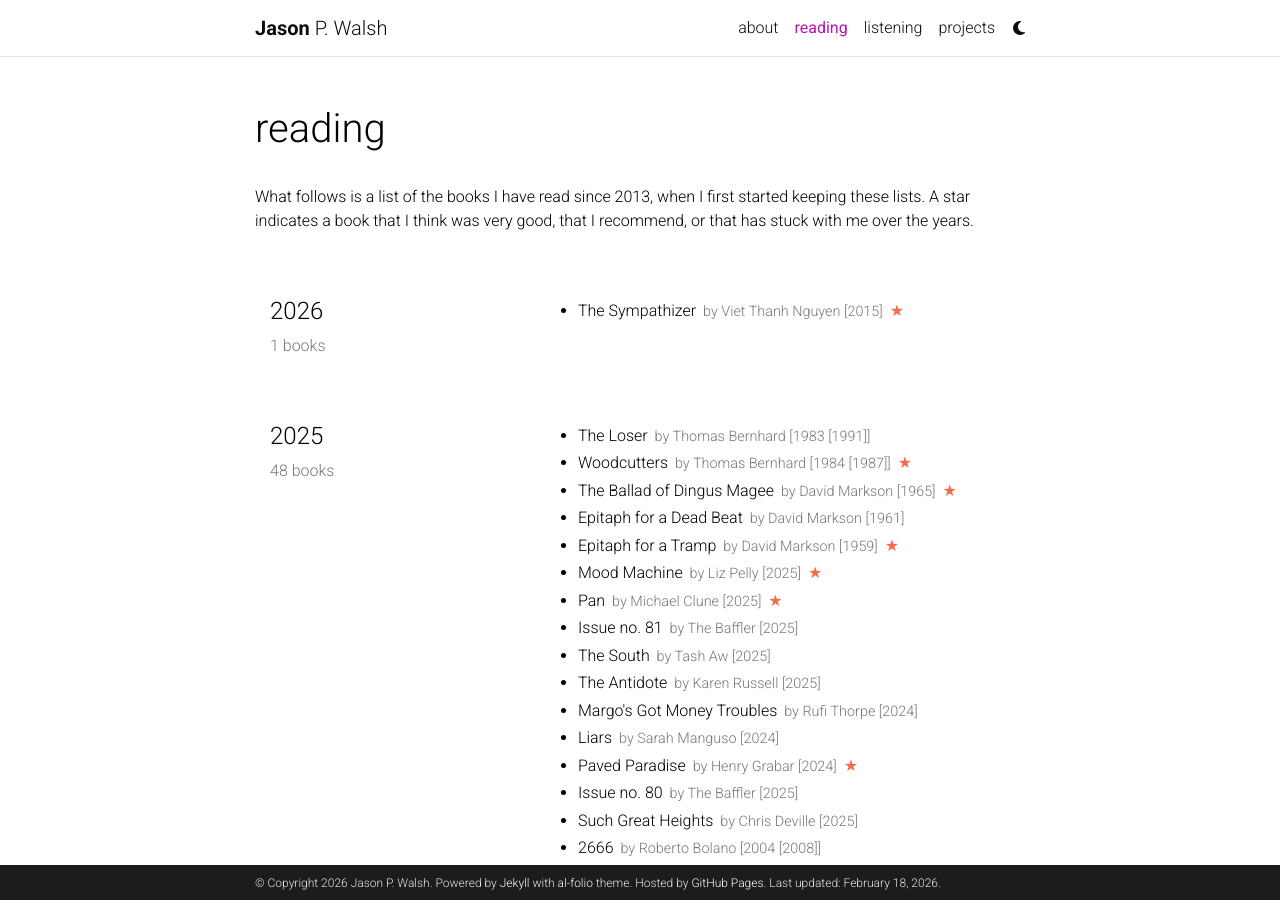
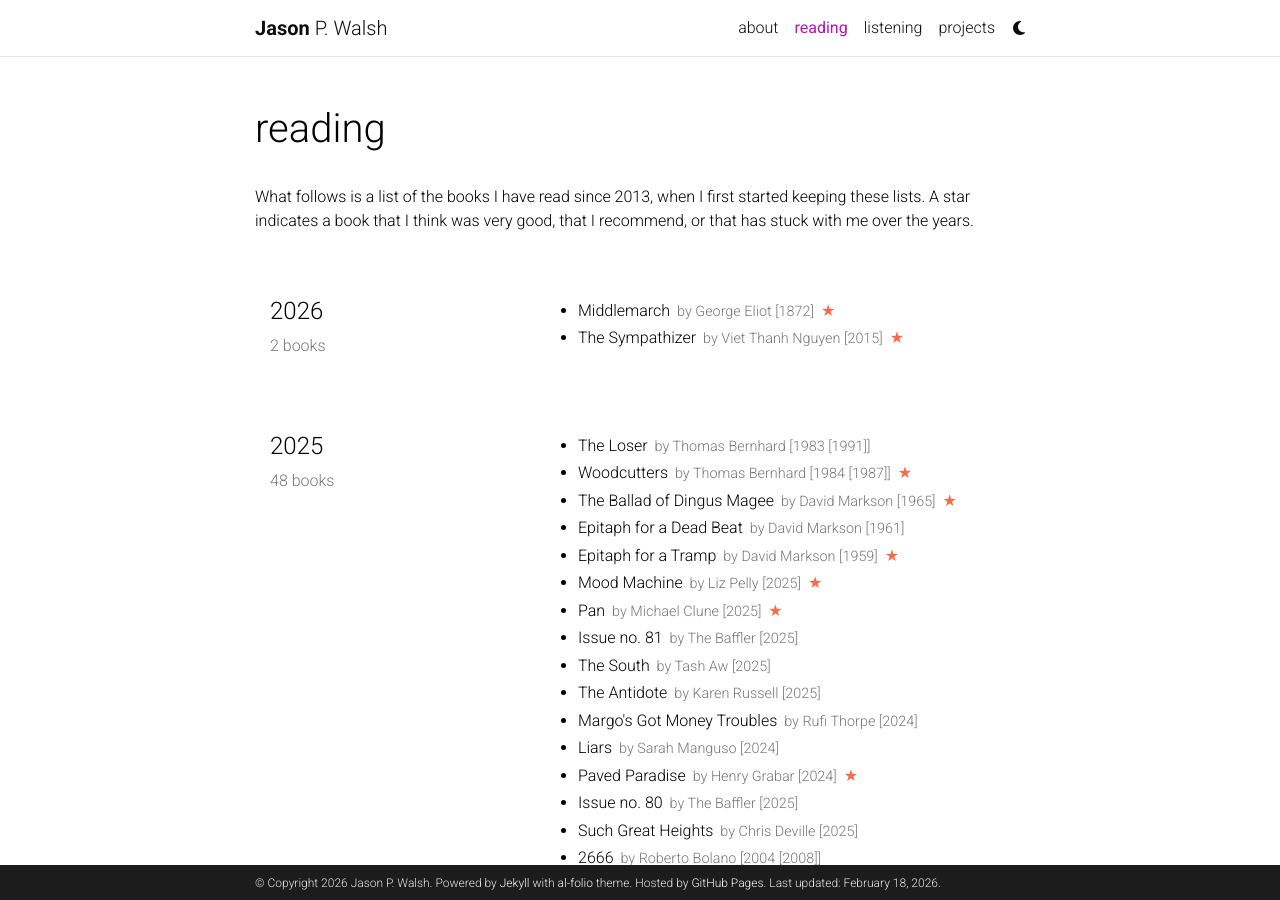
Before and after one commit to jwals23/jwals23.github.io, a Jekyll site: the page built from _pages/reading.md, in a window 1280 px wide and 900 px high. Built offline with Jekyll 4.4.1, drawn with Linux system fonts in a browser that asks for light colours; comment, search, counter and statistics services are not loaded; a style sheet for code colours, icons or effects is not loaded.

Commit message:
Update reading.yml

```diff
--- a/_data/reading.yml
+++ b/_data/reading.yml
@@ -1,6 +1,11 @@
 list:
   - year: "2026"
     books:
+      - title: Middlemarch
+        author: George Eliot
+        year: 1872
+        star: yes
+
       - title: The Sympathizer
         author: Viet Thanh Nguyen
         year: 2015
```
